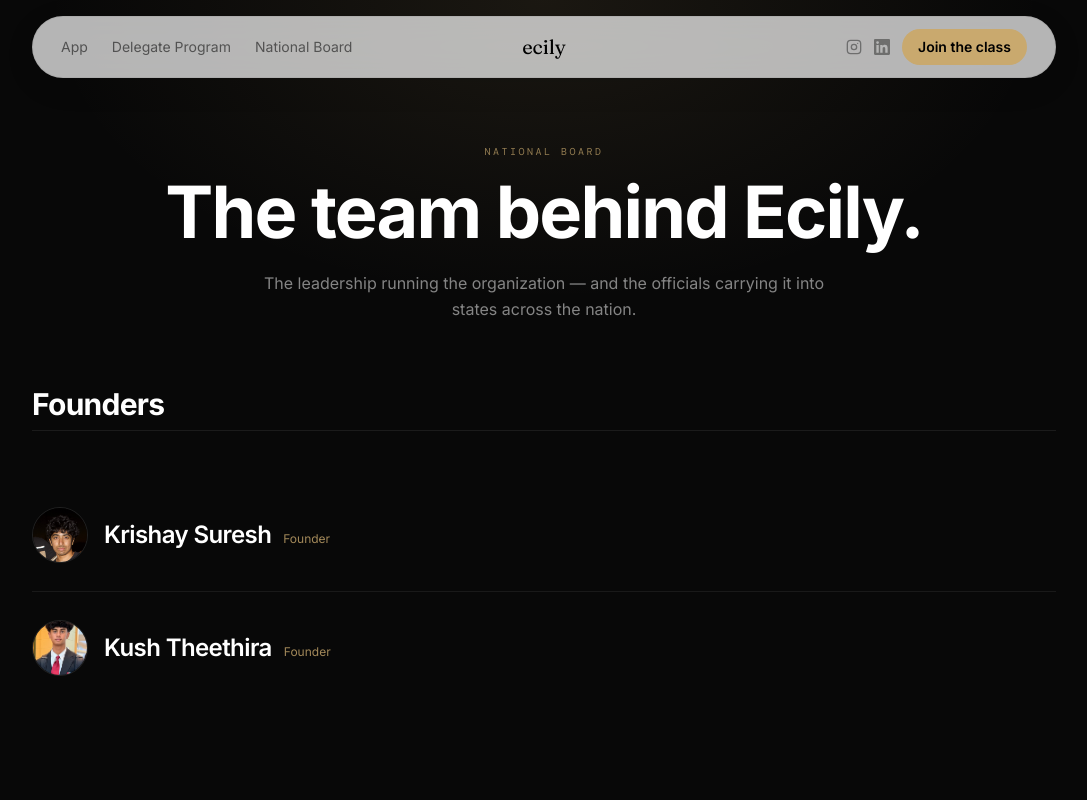
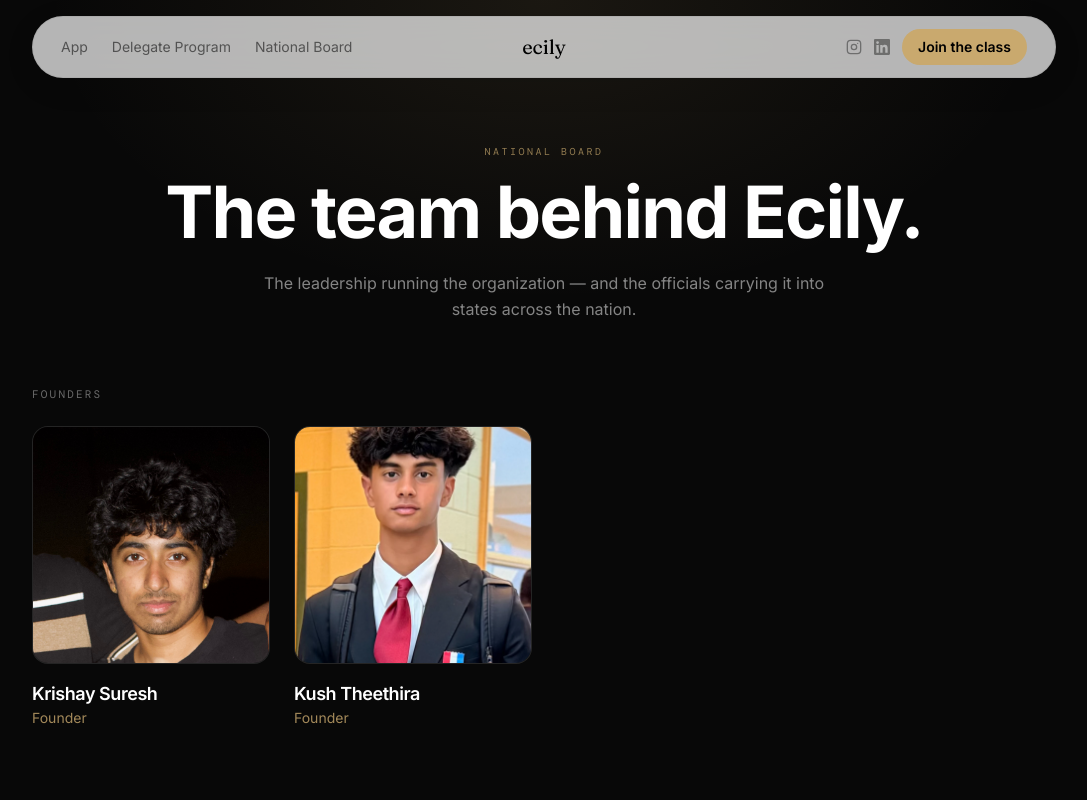
Before and after one commit to krishayyy/ecily, a Next.js app: page /team in a window 1280 px wide. Shown: the top 800 px of the page, without its empty margins (96-1183 px from the left). Built offline with nearby package versions, Linux system fonts and the light colour scheme; a web font is replaced by a local one.

Commit message:
Redesign team cards as full-color photo tiles like codestarters.org

```diff
--- a/app/team/page.tsx
+++ b/app/team/page.tsx
@@ -29,48 +29,26 @@ function PeopleSection({ title, people }: { title: string; people: Leader[] }) {
   return (
     <section className="px-6 pb-24">
       <div className="max-w-5xl mx-auto">
-        <motion.h2 {...fadeUp} className="text-2xl sm:text-3xl font-bold text-white tracking-tight mb-2">
+        <motion.h2 {...fadeUp} className="text-[11px] tracking-[0.2em] uppercase font-mono text-white/40 mb-6">
           {title}
         </motion.h2>
-        <motion.div {...fadeUp} className="h-px bg-white/[0.08] mb-12" />
 
-        <div className="divide-y divide-white/[0.07]">
+        <div className="grid grid-cols-2 sm:grid-cols-3 lg:grid-cols-4 gap-6">
           {people.map((m) => (
-            <motion.div
-              key={m.name}
-              {...fadeUp}
-              className="py-7 flex flex-wrap items-center justify-between gap-x-8 gap-y-3"
-            >
-              <div className="min-w-0 max-w-xl flex items-center gap-4">
+            <motion.div key={m.name} {...fadeUp}>
+              <div className="relative aspect-square rounded-2xl overflow-hidden bg-white/[0.04] border border-white/[0.08]">
                 {m.photo ? (
                   <Image
                     src={m.photo}
                     alt={m.name}
-                    width={56}
-                    height={56}
-                    className="w-14 h-14 rounded-full object-cover shrink-0 border border-white/10"
+                    fill
+                    sizes="(max-width: 640px) 50vw, 25vw"
+                    className="object-cover"
                   />
                 ) : (
-                  <div className="w-14 h-14 rounded-full bg-white/[0.06] border border-white/10 shrink-0" />
-                )}
-                <div>
-                  <div className="flex flex-wrap items-baseline gap-x-3">
-                    <h3 className="text-xl sm:text-2xl font-semibold text-white tracking-tight">
-                      {m.name}
-                    </h3>
-                    <span className="text-[12px] text-[#C9A96E]/80">{m.role}</span>
+                  <div className="w-full h-full flex items-center justify-center text-white/20 text-4xl font-serif">
+                    {m.name.charAt(0)}
                   </div>
-                  {m.bio && (
-                    <p className="text-sm text-white/50 mt-1.5 leading-relaxed">{m.bio}</p>
-                  )}
-                </div>
-              </div>
-              {(m.school || m.linkedin) && (
-                <div className="flex items-center gap-5 shrink-0">
-                  {m.school && (
-                    <span className="text-[10px] tracking-[0.15em] uppercase font-mono text-white/35">
-                      {m.school}
-                    </span>
                 )}
                 {m.linkedin && (
                   <a
@@ -78,12 +56,19 @@ function PeopleSection({ title, people }: { title: string; people: Leader[] }) {
                     target="_blank"
                     rel="noopener noreferrer"
                     aria-label={`${m.name} on LinkedIn`}
-                      className="text-white/35 hover:text-[#C9A96E] transition-colors duration-200"
+                    className="absolute top-3 right-3 w-8 h-8 rounded-full bg-black/50 backdrop-blur-sm flex items-center justify-center text-white/80 hover:text-[#C9A96E] hover:bg-black/70 transition-colors duration-200"
                   >
                     <LinkedInIcon />
                   </a>
                 )}
               </div>
+              <h3 className="mt-4 text-lg font-semibold text-white tracking-tight">{m.name}</h3>
+              <p className="text-sm text-[#C9A96E]/80">{m.role}</p>
+              {m.school && (
+                <p className="text-[11px] text-white/35 font-mono mt-1">{m.school}</p>
+              )}
+              {m.bio && (
+                <p className="text-sm text-white/50 mt-1.5 leading-relaxed">{m.bio}</p>
               )}
             </motion.div>
           ))}
```
Lines whose indentation alone changed are shown as unchanged.
